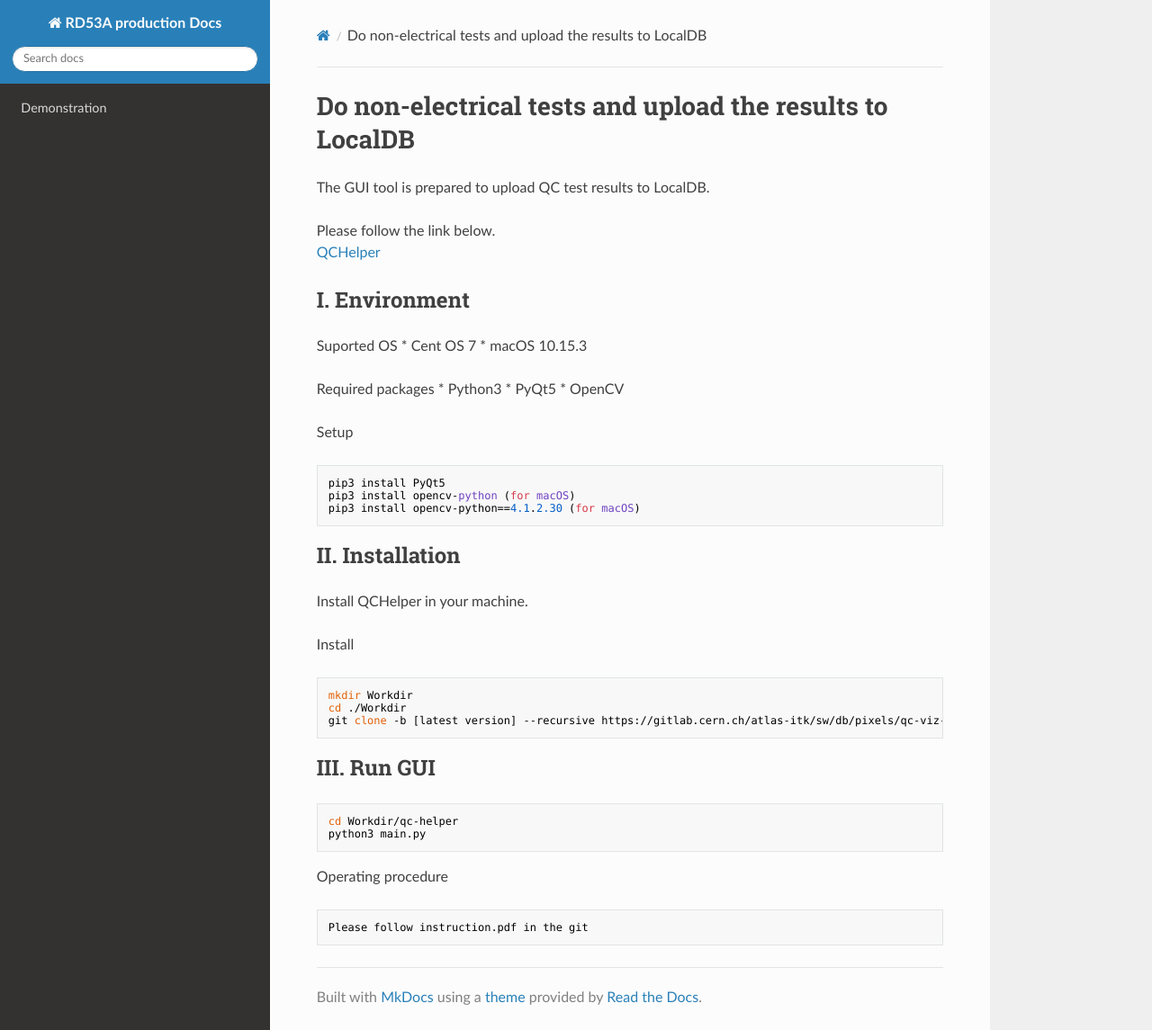
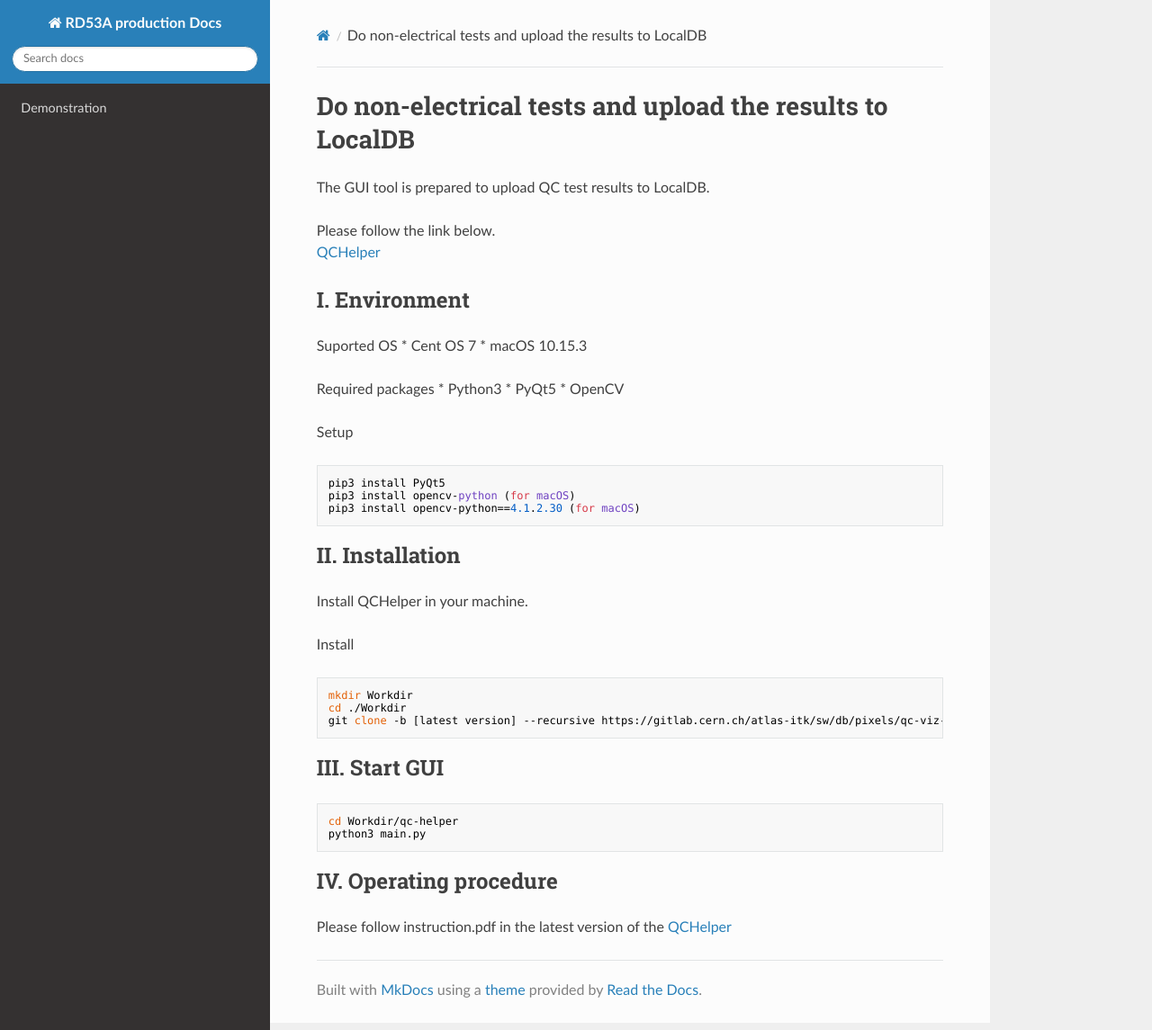
Before and after one commit to jlab-hep/-rd53a_software_doc, an MkDocs documentation site: the page built from docs/non_electrical_test.md, in a window 1280 px wide and 1145 px high. Shown: the whole window at 90% size. Built offline with MkDocs 1.6.1, drawn with Linux system fonts in a browser that asks for light colours; nearby versions of some CDN libraries; old or Windows-style settings are respelled for this version of MkDocs.

Commit message:
edit non electrical_test.md

````diff
--- a/docs/non_electrical_test.md
+++ b/docs/non_electrical_test.md
@@ -30,13 +30,10 @@ mkdir Workdir
 cd ./Workdir
 git clone -b [latest version] --recursive https://gitlab.cern.ch/atlas-itk/sw/db/pixels/qc-viz-tools-dev/qc-helper.git
 ```
-## III. Run GUI
+## III. Start GUI
 ```
 cd Workdir/qc-helper
 python3 main.py
 ```
-
-Operating procedure
-```
-Please follow instruction.pdf in the git
-```
+## IV. Operating procedure
+Please follow instruction.pdf in the latest version of the [QCHelper](https://gitlab.cern.ch/atlas-itk/sw/db/pixels/qc-viz-tools-dev/qc-helper/-/tree/master)
````
